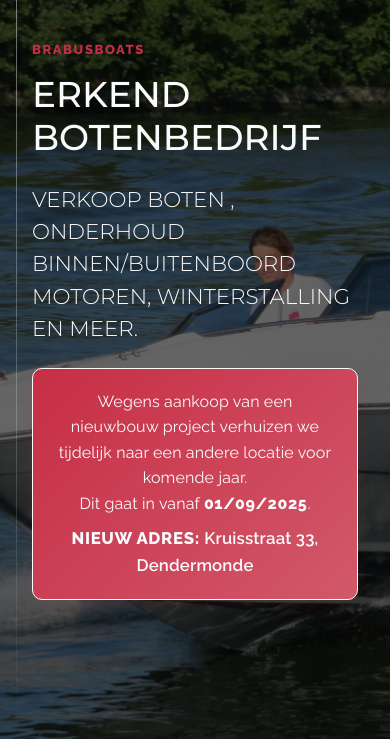
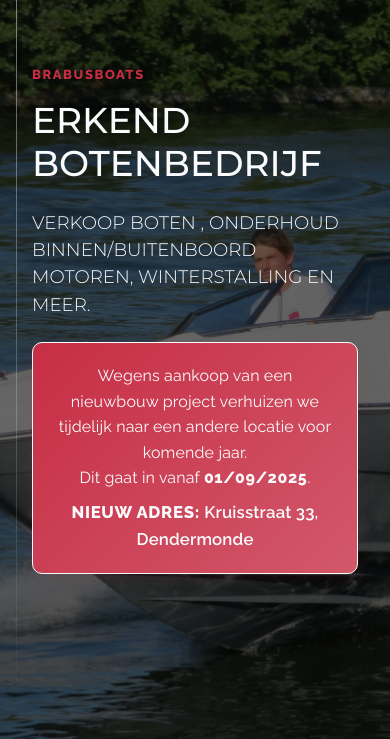
Before and after one commit to kristinegusta/brabusboats, an Eleventy site: page src/index.html in a window 390 px wide. Shown: the part 105-844 px from the top of the page. Built offline with nearby package versions, Linux system fonts and the light colour scheme; Eleventy itself is replaced by a stand-in of ours; files that its build step writes are made by us from their sources.

Commit message:
Make subtitle a bit smaller to make more space

```diff
--- a/src/assets/sass/hero.scss
+++ b/src/assets/sass/hero.scss
@@ -132,7 +132,7 @@
             text-align: left;
             font-family: "Montserrat", Arial, sans-serif;
             color: var(--bodyTextColorWhite);
-            font-size: clamp(1.3375rem, 2.1vw, 1.6125rem);
+            font-size: clamp(1.1375rem, 1.2vw, 1.4125rem);
             font-weight: 300;
             text-transform: uppercase;
         }
```
Also changed, not shown: src/assets/css/hero.css.
